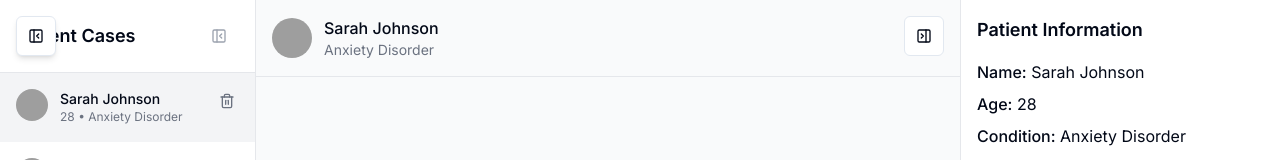
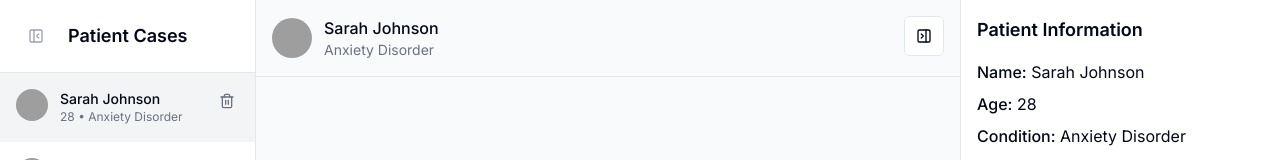
Before and after one commit to alexnunezro/Psychologist-Training, a Next.js app: page / in a window 1280 px wide. Shown: the top 160 px of the page. Built offline with nearby package versions, Linux system fonts and the light colour scheme; grey boxes are pictures that could not be loaded.

Commit message:
Move patient list toggle to header and improve layout

```diff
--- a/app/page.tsx
+++ b/app/page.tsx
@@ -10,7 +10,7 @@ import type { Patient } from "@/types/patient"
 import PatientEditor from "@/components/patient-editor"
 import { useMobileDetect } from "@/hooks/use-mobile"
 import { Button } from "@/components/ui/button"
-import { PanelRightClose, PanelRightOpen, PanelLeftClose, PanelLeftOpen } from "lucide-react"
+import { PanelRightClose, PanelRightOpen } from "lucide-react"
 
 export default function Home() {
   const [selectedPatient, setSelectedPatient] = useState(patientsData[0])
@@ -100,18 +100,6 @@ export default function Home() {
         />
       </div>
 
-      {/* Patient list toggle button - always visible on desktop */}
-      <div className="hidden md:block fixed left-4 top-4 z-20">
-        <Button
-          variant="outline"
-          size="icon"
-          onClick={() => setShowPatientList(!showPatientList)}
-          className="bg-white dark:bg-gray-800 shadow-md"
-        >
-          {showPatientList ? <PanelLeftClose className="h-4 w-4" /> : <PanelLeftOpen className="h-4 w-4" />}
-        </Button>
-      </div>
-
       {/* Chat interface - hidden on mobile when no patient selected or when viewing patient list */}
       <div
         className={`${!selectedPatient || (isMobileScreen && !showChat) ? "hidden md:flex" : "flex"} flex-1 flex-col relative`}
--- a/components/patient-list.tsx
+++ b/components/patient-list.tsx
@@ -56,16 +56,16 @@ export default function PatientList({
 
   return (
     <div className="h-full flex flex-col">
-      <div className="p-4 border-b border-gray-200 dark:border-gray-700 flex items-center justify-between">
-        <h2 className="text-lg font-semibold">{t.patientCases}</h2>
+      <div className="p-4 border-b border-gray-200 dark:border-gray-700 flex items-center gap-3">
         <Button
           variant="ghost"
           size="icon"
           onClick={onToggleList}
-          className="text-gray-400 hover:text-gray-600 dark:hover:text-gray-300"
+          className="text-gray-400 hover:text-gray-600 dark:hover:text-gray-300 flex-shrink-0"
         >
           {showPatientList ? <PanelLeftClose className="h-5 w-5" /> : <PanelLeftOpen className="h-5 w-5" />}
         </Button>
+        <h2 className="text-lg font-semibold">{t.patientCases}</h2>
       </div>
 
       <div className="flex-1 overflow-y-auto">
```
